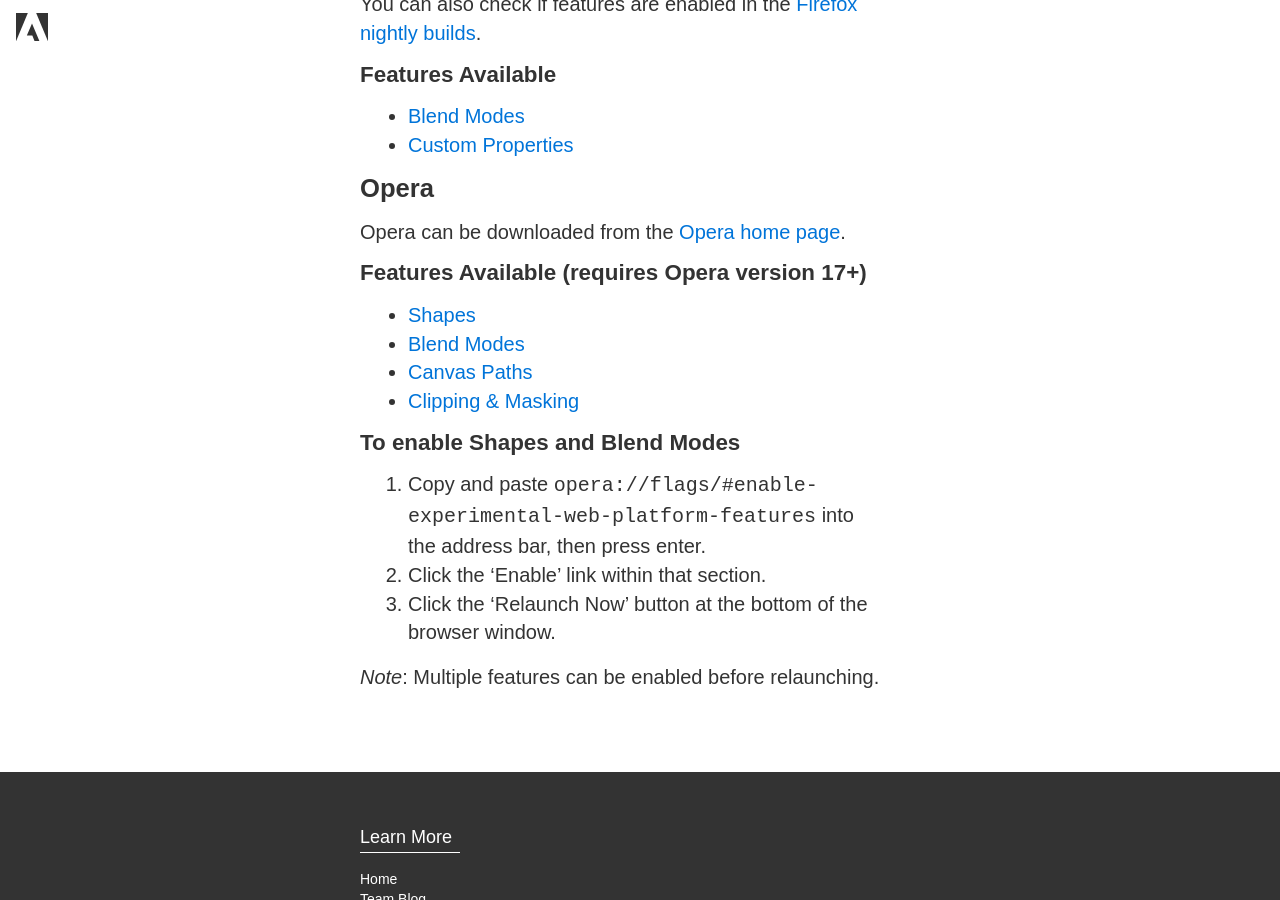
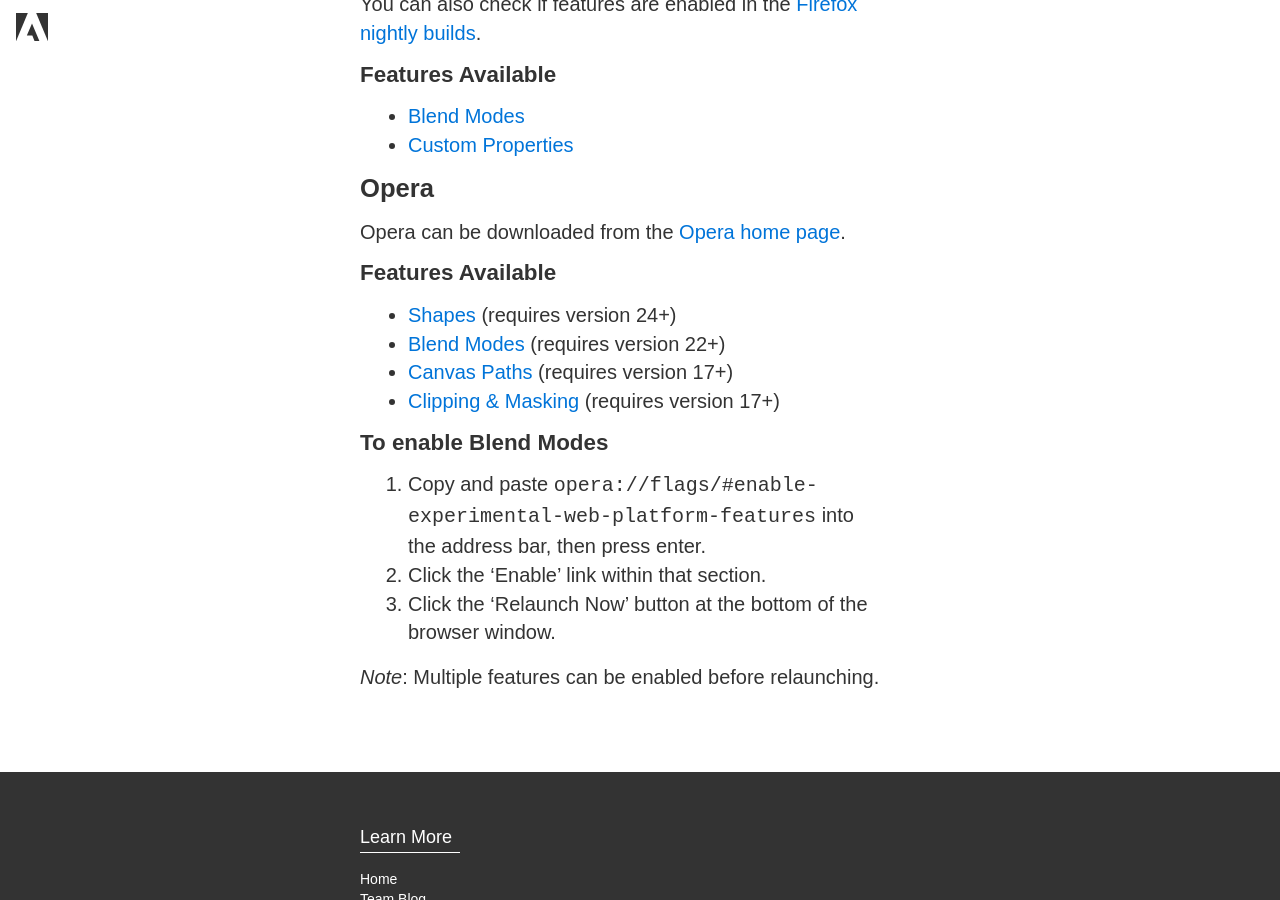
Before and after one commit to adobe-webplatform/adobe-webplatform.github.io, a Jekyll site: the page built from enable.md, in a window 1280 px wide and 900 px high, scrolled down 2937 px. Built offline with Jekyll 4.4.1, drawn with Linux system fonts in a browser that asks for light colours; nearby versions of some CDN libraries; comment, search, counter and statistics services are not loaded.

Commit message:
Not all Opera features are in 17+, and Shapes doesn't need a flag.

```diff
--- a/enable.md
+++ b/enable.md
@@ -108,14 +108,14 @@ You can also check if features are enabled in the [Firefox nightly builds](https
 
 Opera can be downloaded from the [Opera home page](http://www.opera.com/){:target="_blank"}.
 
-#### Features Available (requires Opera version 17+)
+#### Features Available
 
-* [Shapes][shapes]
-* [Blend Modes][blend-modes]
-* [Canvas Paths](http://blogs.adobe.com/webplatform/2013/09/18/ios-7-safari-new-web-platform-features/)
-* [Clipping & Masking][clipping-and-masking]
+* [Shapes][shapes] (requires version 24+)
+* [Blend Modes][blend-modes] (requires version 22+)
+* [Canvas Paths](http://blogs.adobe.com/webplatform/2013/09/18/ios-7-safari-new-web-platform-features/) (requires version 17+)
+* [Clipping & Masking][clipping-and-masking] (requires version 17+)
 
-#### To enable Shapes and Blend Modes
+#### To enable Blend Modes
 1. Copy and paste `opera://flags/#enable-experimental-web-platform-features` into the address bar, then press enter.
 2. Click the 'Enable' link within that section.
 3. Click the 'Relaunch Now' button at the bottom of the browser window.
```
